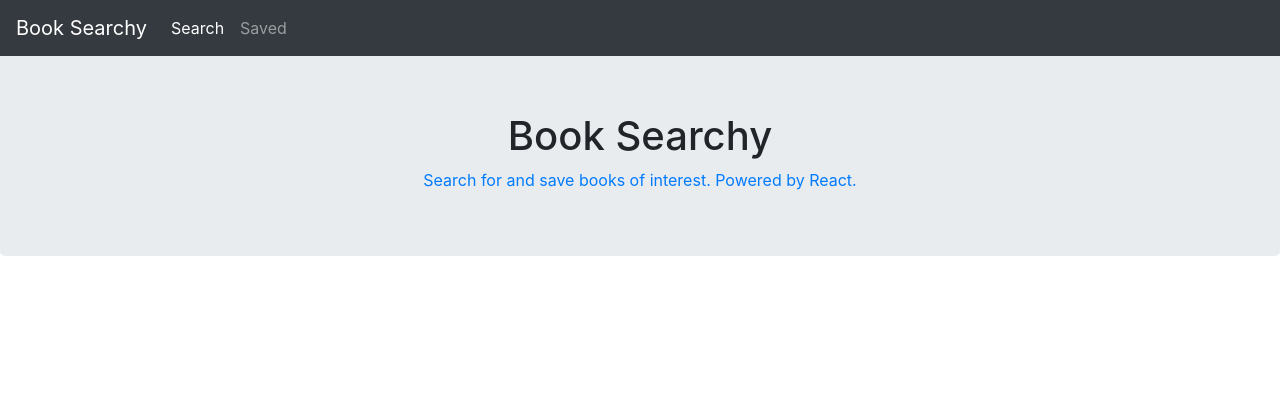
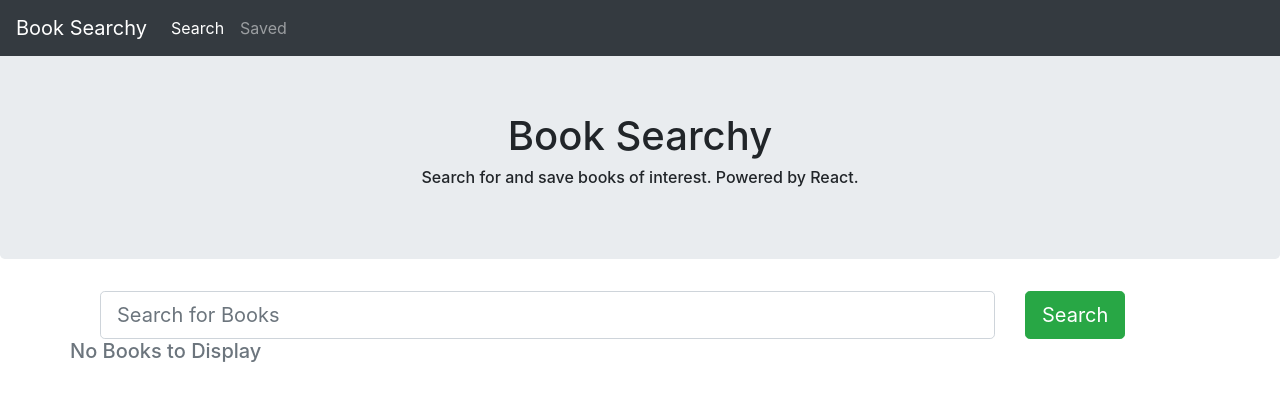
Before and after one commit to AndyFreire/book-searchy, a React (Create React App) app in the folder book-searchy/: page /saved in a window 1280 px wide. Shown: the top 400 px of the page. Built offline with nearby package versions, Linux system fonts and the light colour scheme.

Commit message:
Added search bar, book, and search button and input components

```diff
--- a/book-searchy/src/App.js
+++ b/book-searchy/src/App.js
@@ -2,6 +2,10 @@ import React, { useState } from "react";
 import API from "./utils/API";
 import Nav from "./components/Nav";
 import Jumbotron from "./components/Jumbotron";
+import Input from "./components/Input";
+import Button from "./components/Button";
+import { BookList, BookListItem } from "./components/BookList";
+import { Container, Row, Col } from "./components/Grid";
 
 function App(){
 
@@ -16,7 +20,7 @@ function App(){
   };
 
   const handleFormSubmit = event => {
-    // When the form is submitted, prevent its default behavior, get recipes update the recipes state
+    // When the form is submitted, prevent its default behavior, get books update the books state
     event.preventDefault();
     API.getBooks(bookSearch)
       .then(res => setBooks(res.data))
@@ -27,7 +31,7 @@ function App(){
     <div>
       <Nav />
       <Jumbotron />
-      {/*<Container>
+      <Container>
         <Row>
           <Col size="md-12">
             <form>
@@ -35,10 +39,10 @@ function App(){
                 <Row>
                   <Col size="xs-9 sm-10">
                     <Input
-                      name="RecipeSearch"
-                      value={recipeSearch}
+                      name="BookSearch"
+                      value={bookSearch}
                       onChange={handleInputChange}
-                      placeholder="Search For a Recipe"
+                      placeholder="Search for Books"
                     />
                   </Col>
                   <Col size="xs-3 sm-2">
@@ -57,26 +61,28 @@ function App(){
         </Row>
         <Row>
           <Col size="xs-12">
-            {!recipes.length ? (
-              <h1 className="text-center">No Recipes to Display</h1>
+            {!books.length ? (
+              <div>
+                <h5 className="text-xs-center text-muted w-100">No Books to Display</h5>
+              </div>
             ) : (
-              <RecipeList>
-                {recipes.map(recipe => {
+              <BookList>
+                {books.map(book => {
                   return (
-                    <RecipeListItem
-                      key={recipe.title}
-                      title={recipe.title}
-                      href={recipe.href}
-                      ingredients={recipe.ingredients}
-                      thumbnail={recipe.thumbnail}
+                    <BookListItem
+                      key={book.title}
+                      title={book.title}
+                      link={book.link}
+                      authors={book.authors}
+                      image={book.image}
                     />
                   );
                 })}
-              </RecipeList>
+              </BookList>
             )}
           </Col>
         </Row>
-      </Container> */}
+      </Container>
     </div>
   );
 
--- /dev/null
+++ b/book-searchy/src/components/BookList/index.js
@@ -0,0 +1,48 @@
+import React from "react";
+import Thumbnail from "../Thumbnail";
+import { Container, Row, Col } from "../Grid";
+
+// Exporting both BookList and BookListItem from this file
+
+// BookList renders a bootstrap list item
+export function BookList({ children }) {
+  return <ul className="list-group">{children}</ul>;
+}
+
+
+// * `title` - Title of the book from the Google Books API
+
+// * `authors` - The books's author(s) as returned from the Google Books API
+
+// * `description` - The book's description as returned from the Google Books API
+
+// * `image` - The Book's image as returned from the Google Books API
+
+// * `link` - The Book's information link as returned from the Google Books API
+
+// BookListItem renders a bootstrap list item containing data from the book api call
+export function BookListItem({
+  image,
+  title,
+  authors,
+  link
+}) {
+  return (
+    <li className="list-group-item">
+      <Container>
+        <Row>
+          <Col size="xs-4 sm-2">
+            <Thumbnail src={image || "https://placehold.it/300x300"} />
+          </Col>
+          <Col size="xs-8 sm-9">
+            <h3>{title}</h3>
+            <p>Authors: {authors}</p>
+            <a rel="noreferrer noopener" target="_blank" href={link}>
+              Read More!
+            </a>
+          </Col>
+        </Row>
+      </Container>
+    </li>
+  );
+}
--- /dev/null
+++ b/book-searchy/src/components/Button/index.js
@@ -0,0 +1,12 @@
+import React from "react";
+
+// Destructuring the type, className, children and onClick props, applying them to the button element
+function Button({ type = "default", className, children, onClick }) {
+  return (
+    <button onClick={onClick} className={["btn btn-lg", `btn-${type}`, className].join(" ")}>
+      {children}
+    </button>
+  );
+}
+
+export default Button;
--- /dev/null
+++ b/book-searchy/src/components/Grid/index.js
@@ -0,0 +1,28 @@
+import React from "react";
+
+// Exporting the Container, Row, and Col components from this file
+
+// This Container component allows us to use a bootstrap container without worrying about class names
+export function Container({ fluid, children }) {
+  return <div className={`container${fluid ? "-fluid" : ""}`}>{children}</div>;
+}
+
+// This Row component lets us use a bootstrap row without having to think about class names
+export function Row({ fluid, children }) {
+  return <div className={`row${fluid ? "-fluid" : ""}`}>{children}</div>;
+}
+
+// This Col component lets us size bootstrap columns with less syntax
+// e.g. <Col size="md-12"> instead of <div className="col-md-12">
+export function Col({ size, children }) {
+  return (
+    <div
+      className={size
+        .split(" ")
+        .map(size => "col-" + size)
+        .join(" ")}
+    >
+      {children}
+    </div>
+  );
+}
--- /dev/null
+++ b/book-searchy/src/components/Input/index.js
@@ -0,0 +1,14 @@
+import React from "react";
+
+// This component lets us use a bootstrap input element without worrying about class names
+// or manually wrapping the input with a form-group div
+// All of the props passed to this component are spread onto the input element
+function Input(props) {
+  return (
+    <div className="input-group input-group-lg">
+      <input className="form-control" type="text" {...props} />
+    </div>
+  );
+}
+
+export default Input;
--- a/book-searchy/src/components/Jumbotron/index.js
+++ b/book-searchy/src/components/Jumbotron/index.js
@@ -4,9 +4,9 @@ function Jumbotron() {
   return (
     <div className= "jumbotron text-center align-middle">
       <h1 className="pt-5">Book Searchy</h1>
-      <a target="_blank" rel="noopener noreferrer" href="http://www.recipepuppy.com/about/api/">
+      <h6>
         Search for and save books of interest. Powered by React.
-      </a>
+      </h6>
     </div>
   );
 }
--- /dev/null
+++ b/book-searchy/src/components/Thumbnail/index.js
@@ -0,0 +1,20 @@
+import React from "react";
+
+
+// The Thumbnail component renders a div that uses some CSS to render a background image
+// It will always keep square proportions at any size without the image warping
+// The "role" and "aria label" are there to identify the element's purpose as an image for accessibility purposes
+function Thumbnail({ src }) {
+  return (
+    <div
+      className="thumbnail"
+      role="img"
+      aria-label="Recipe Image"
+      style={{
+        backgroundImage: `url(${src})`
+      }}
+    />
+  );
+}
+
+export default Thumbnail;
```
Also changed, not shown: 1 other file (tests, documents, lock files or other folders).
